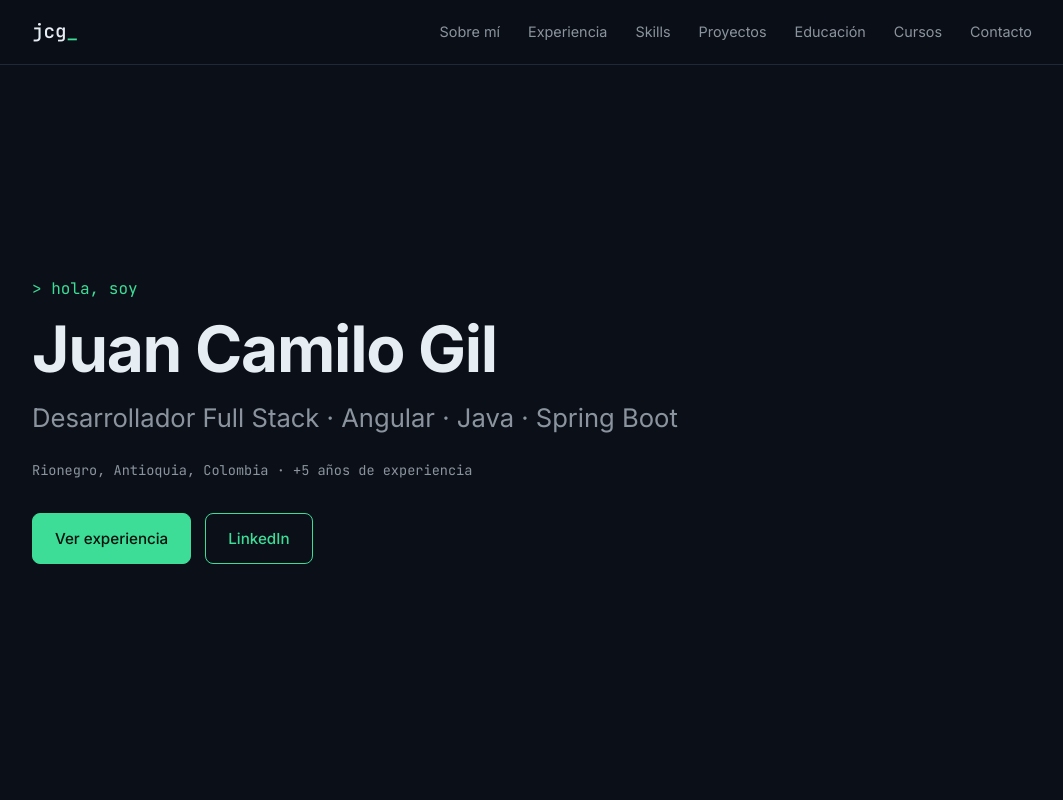
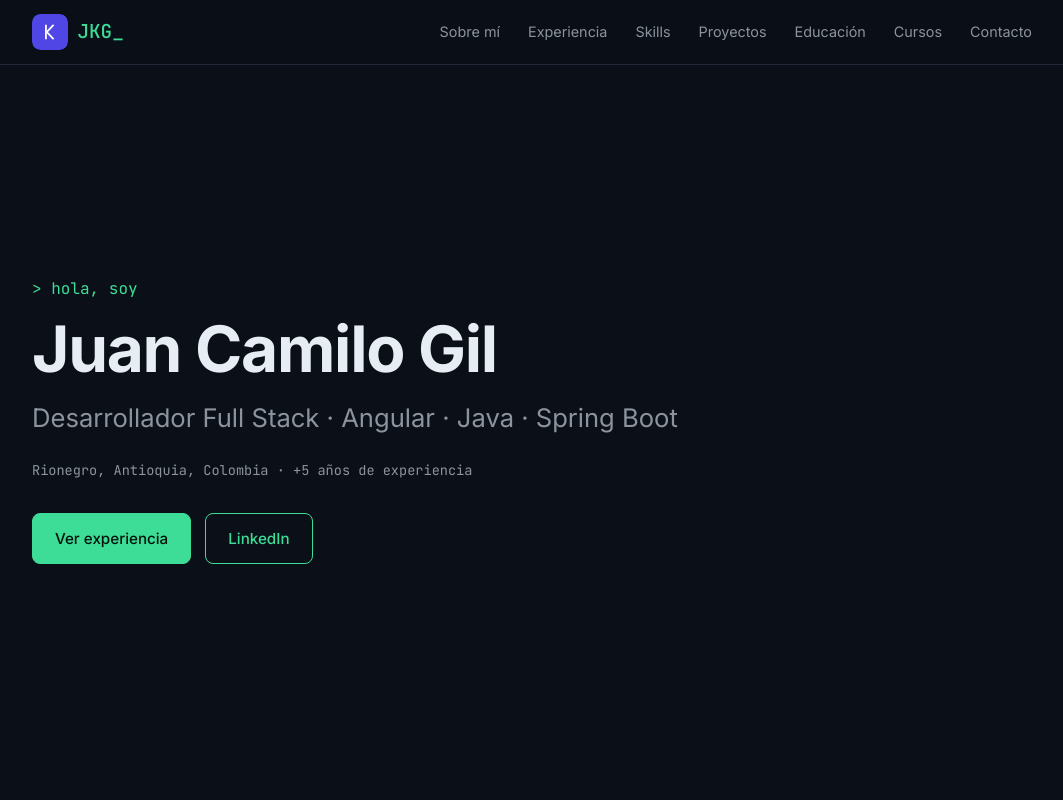
Before and after one commit to kmilo07/portafolio, a plain HTML site: page index.html in a window 1280 px wide. Shown: the top 800 px of the page, without its empty margins (108-1171 px from the left). Drawn offline with Linux system fonts and the light colour scheme.

Commit message:
Se actualiza icono el header

```diff
--- a/css/style.css
+++ b/css/style.css
@@ -44,7 +44,8 @@ ul, ol { list-style: none; }
     border-bottom: 1px solid var(--border);
 }
 .header-inner { display: flex; align-items: center; justify-content: space-between; height: 64px; }
-.brand { font-family: var(--mono); font-weight: 500; font-size: 1.2rem; }
+.brand { display: inline-flex; align-items: center; gap: .6rem; font-family: var(--mono); font-weight: 500; font-size: 1.2rem; }
+.brand-logo { flex: none; display: block; border-radius: 8px; }
 .brand span { color: var(--accent); }
 
 .nav { display: flex; gap: 28px; }
--- a/index.html
+++ b/index.html
@@ -19,7 +19,10 @@
 
     <header class="site-header">
         <div class="container header-inner">
-            <a class="brand" href="#hero" aria-label="Inicio">jcg<span>_</span></a>
+            <a class="brand" href="#hero" aria-label="Inicio">
+                <svg class="brand-logo" xmlns="http://www.w3.org/2000/svg" viewBox="0 0 96 96" width="36" height="36" aria-hidden="true" focusable="false"><rect width="96" height="96" rx="22" fill="#4F46E5"/><g transform="translate(34.8 26.4) scale(0.6)" fill="none" stroke="#FFFFFF" stroke-width="8" stroke-linejoin="miter"><path d="M4 4 V68"/><path d="M38 4 L8 36 L38 68"/></g></svg>
+                <span class="brand-text">JKG<span>_</span></span>
+            </a>
             <button class="nav-toggle" aria-label="Abrir menú" aria-expanded="false" aria-controls="nav">
                 <span></span><span></span><span></span>
             </button>
```
